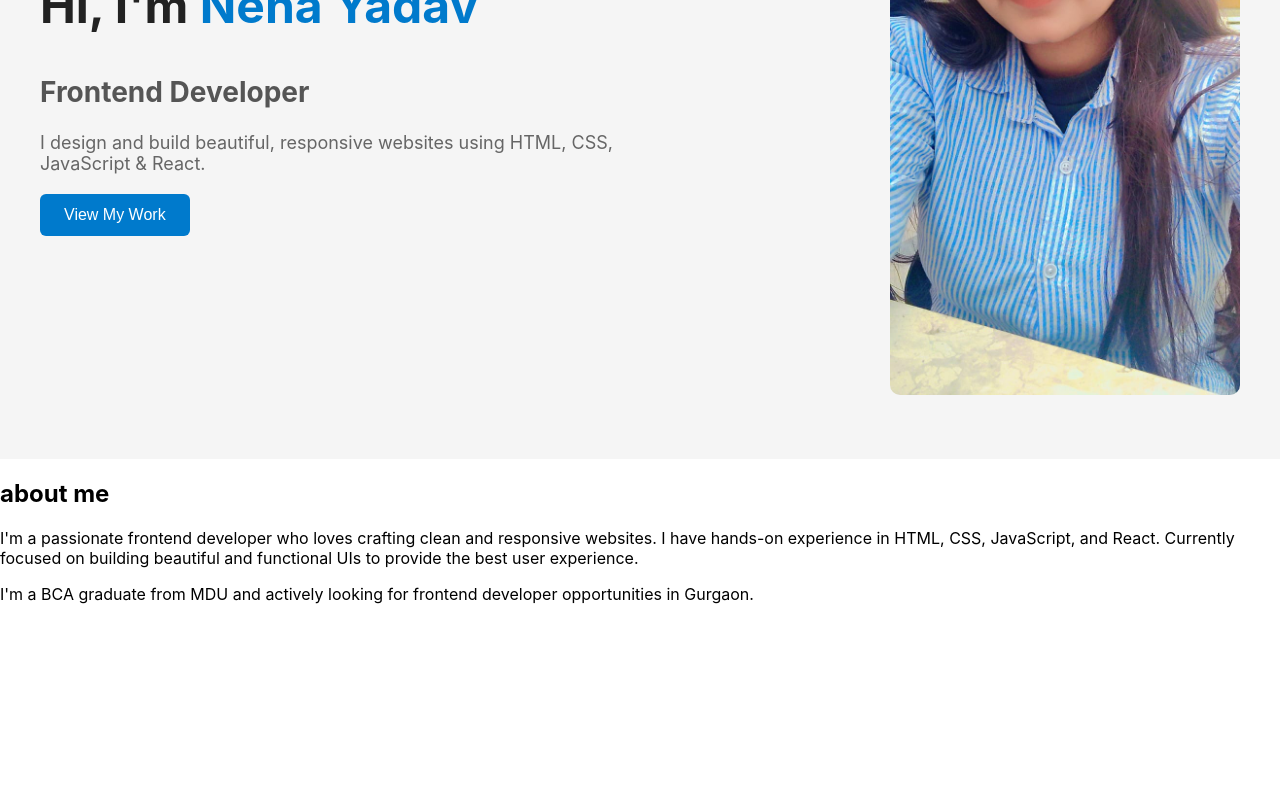
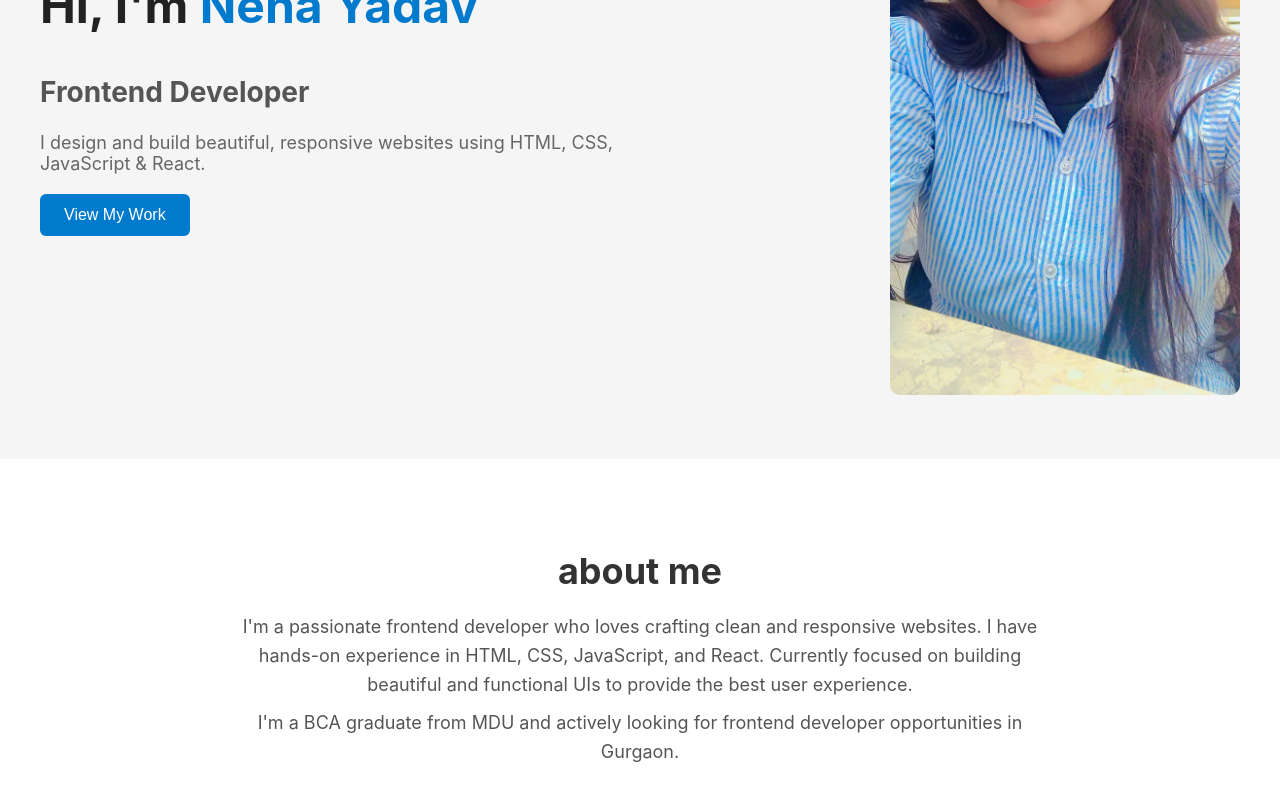
Before and after one commit to yahoowecanwork2/-neha-portfolio, a React (Create React App) app: page / in a window 1280 px wide. Shown: the part 388-1188 px from the top of the page. Before the commit the page ends 1008 px from the top, so only its background shows below. Built offline with nearby package versions, Linux system fonts and the light colour scheme.

Commit message:
style about section

```diff
--- a/src/components/about.css
+++ b/src/components/about.css
@@ -0,0 +1,19 @@
+.about {
+    padding: 60px 40px;
+    background-color: #fff;
+    text-align: center;
+}
+
+.about h2 {
+    font-size: 36px;
+    color: #333;
+    margin-bottom: 20px;
+}
+
+.about p {
+    font-size: 18px;
+    color: #555;
+    max-width: 800px;
+    margin: 10px auto;
+    line-height: 1.6;
+}
--- a/src/components/about.jsx
+++ b/src/components/about.jsx
@@ -1,3 +1,7 @@
+
+import './about.css';
+import React from 'react';
+
 function About() {
     return (
         <section className="about" id="about">
```
